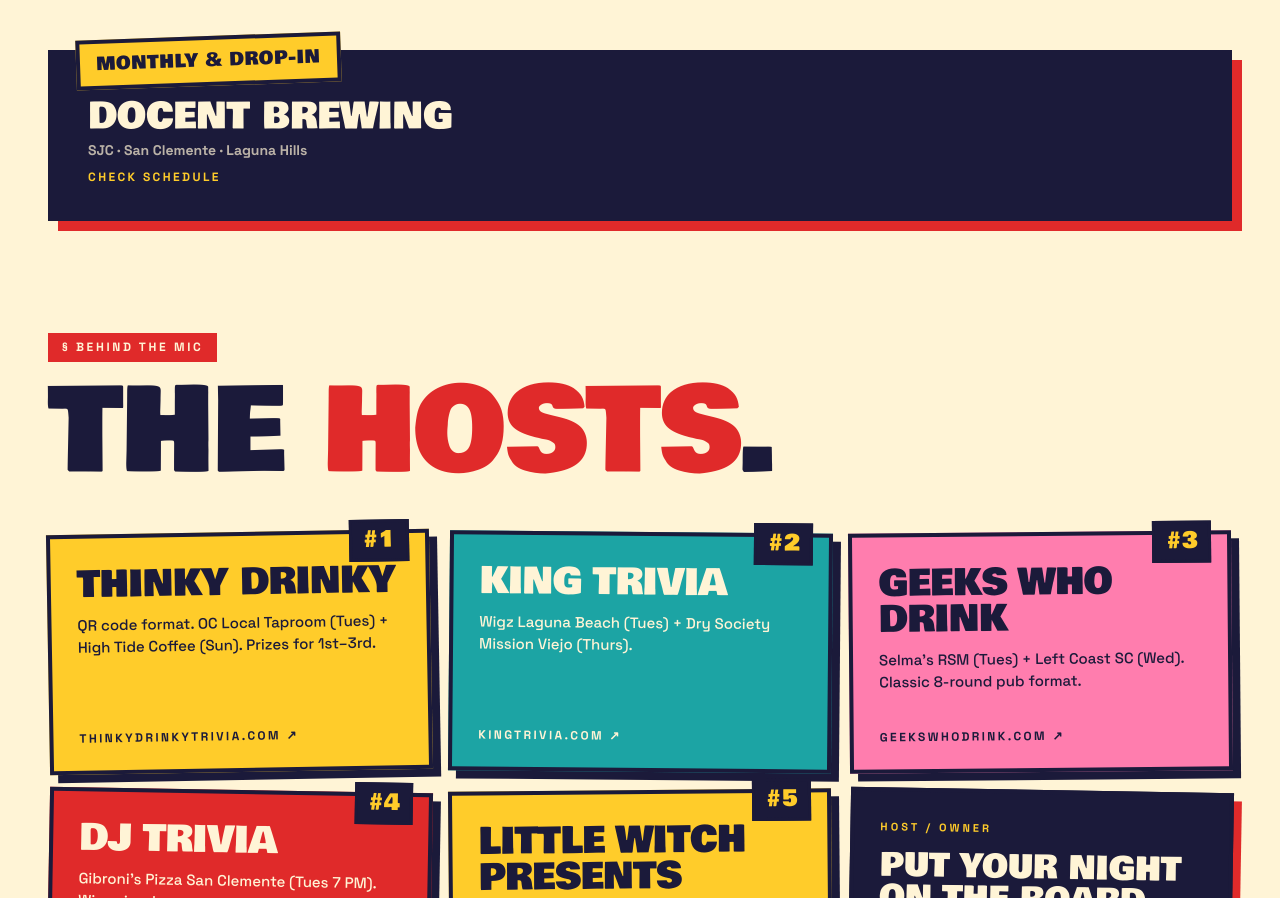
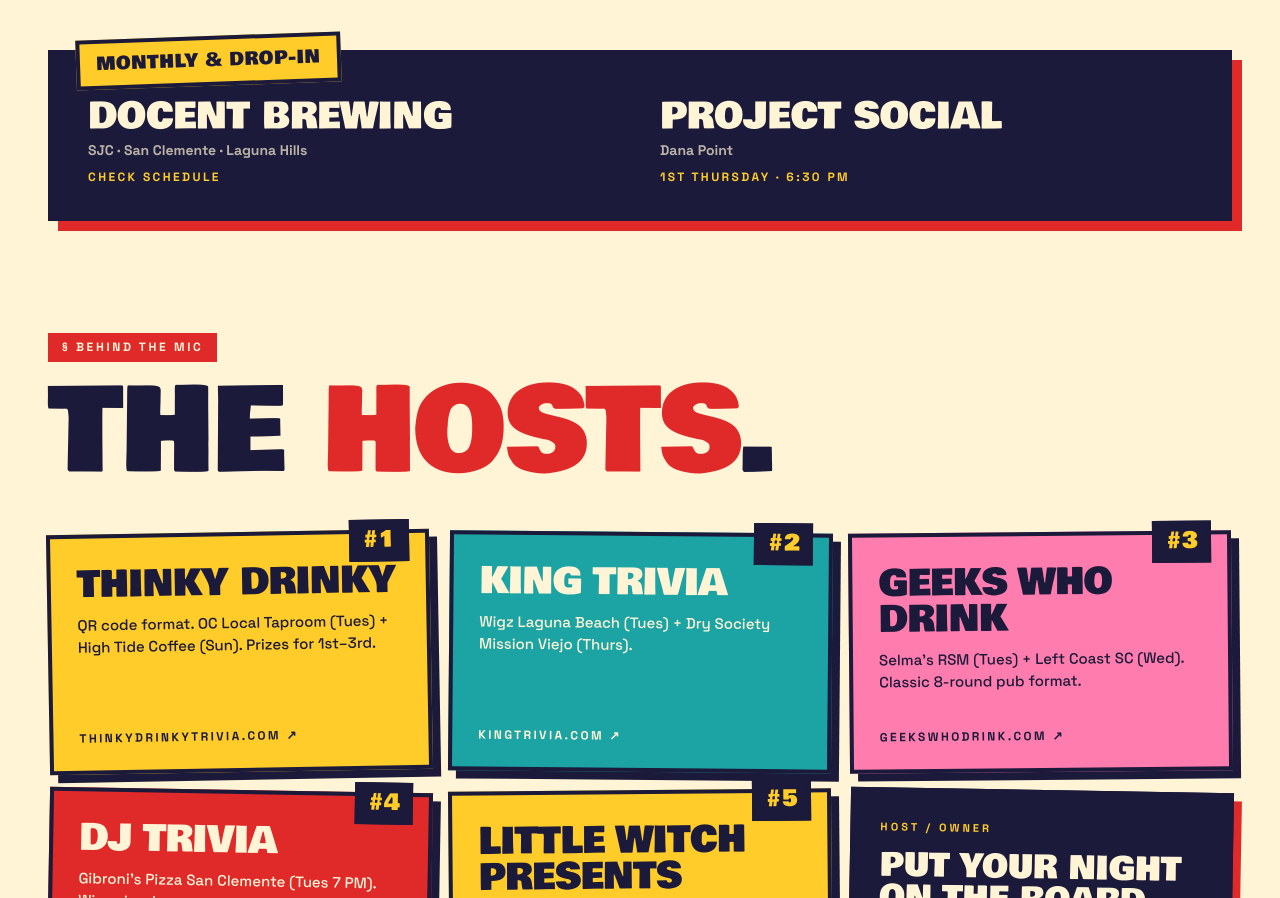
Before and after one commit to 2spencer/oc-trivia, a plain HTML site: page index.html in a window 1280 px wide. Shown: the part 2928-3826 px from the top of the page. Drawn offline with Linux system fonts and the light colour scheme.

Commit message:
Add Project Social Dana Point (1st Thursday, 6:30 PM) to monthly listings

```diff
--- a/index.html
+++ b/index.html
@@ -522,6 +522,7 @@
 
   const MONTHLY = [
     { venue:'Docent Brewing',       city:'SJC · San Clemente · Laguna Hills', cadence:'Check schedule' },
+    { venue:'Project Social',       city:'Dana Point',                        cadence:'1st Thursday · 6:30 PM' },
   ];
 
   const HOSTS = [
```
